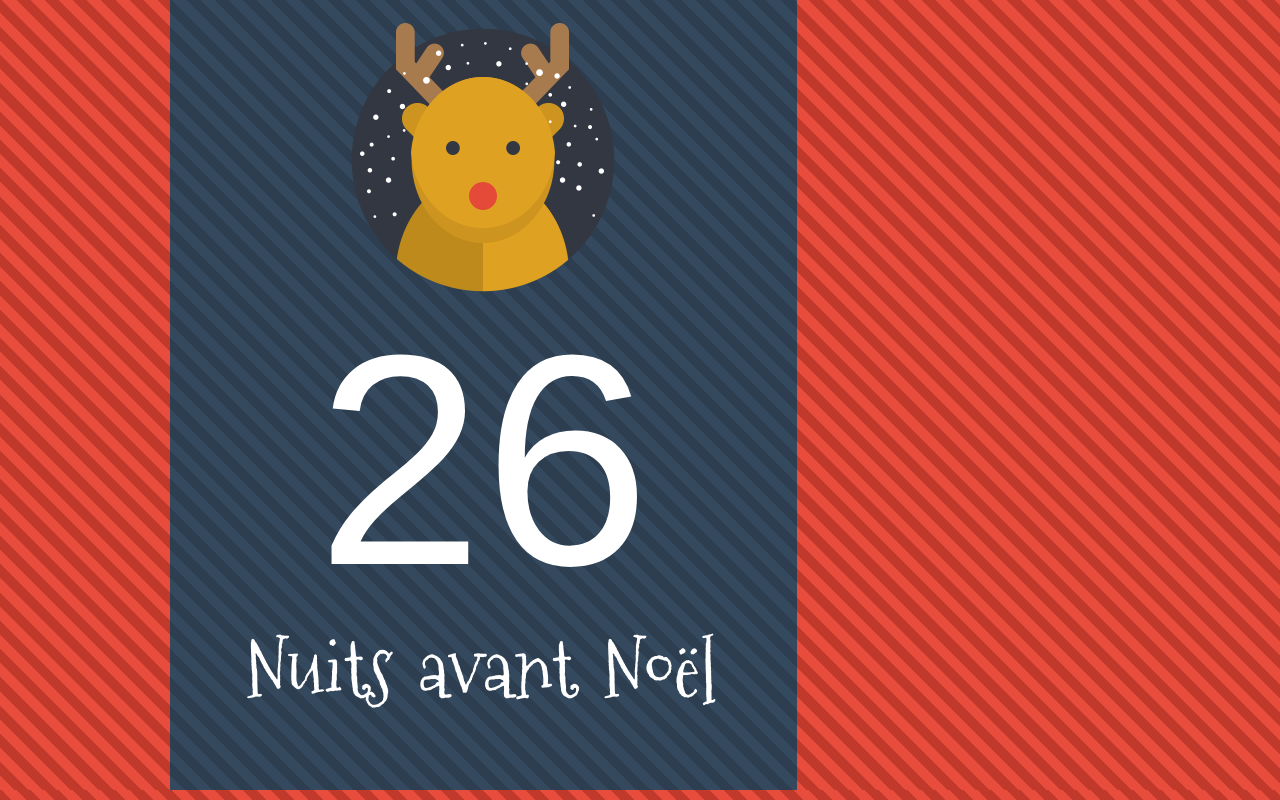
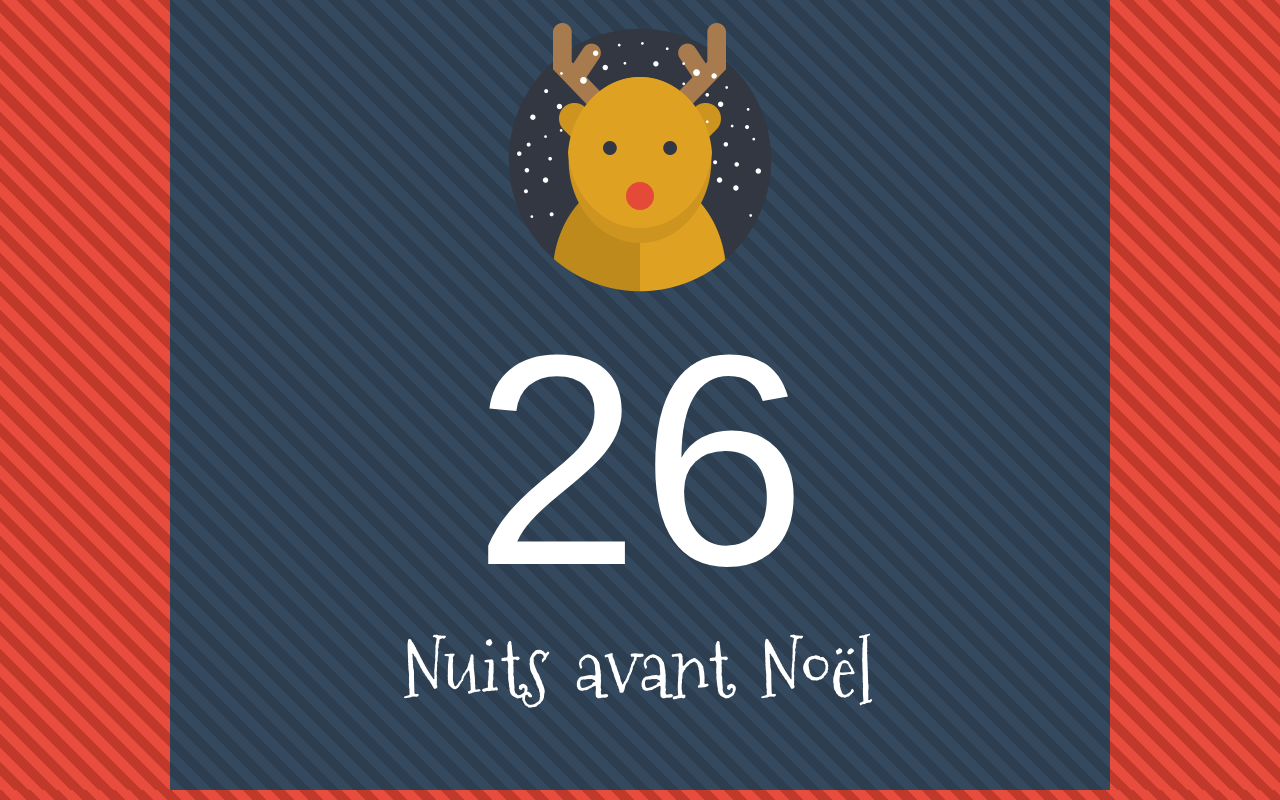
Before and after one commit to ArthurDelamare/remote-advent-calendar, a Next.js app: page / in a window 1280 px wide. Built offline with nearby package versions, Linux system fonts and the light colour scheme.

Commit message:
fix(counter): bootstrap responsive

```diff
--- a/pages/index.js
+++ b/pages/index.js
@@ -27,7 +27,7 @@
       </Head>
 
       <main>
-        <div id="mainwrap" className={`col-md-8 col-md-offset-2 text-center ${background}`}>
+        <div id="mainwrap" className={`col-md-offset-2 text-center ${background}`}>
           <img id="xmasimg" src="/images/rudolph-120px.png"/>
           <div id="sleeps" className="sleep-number">{daysUntilChristmas(today)}</div>
           <div id="text" className="sleep-text">Nuits avant Noël</div>
```
